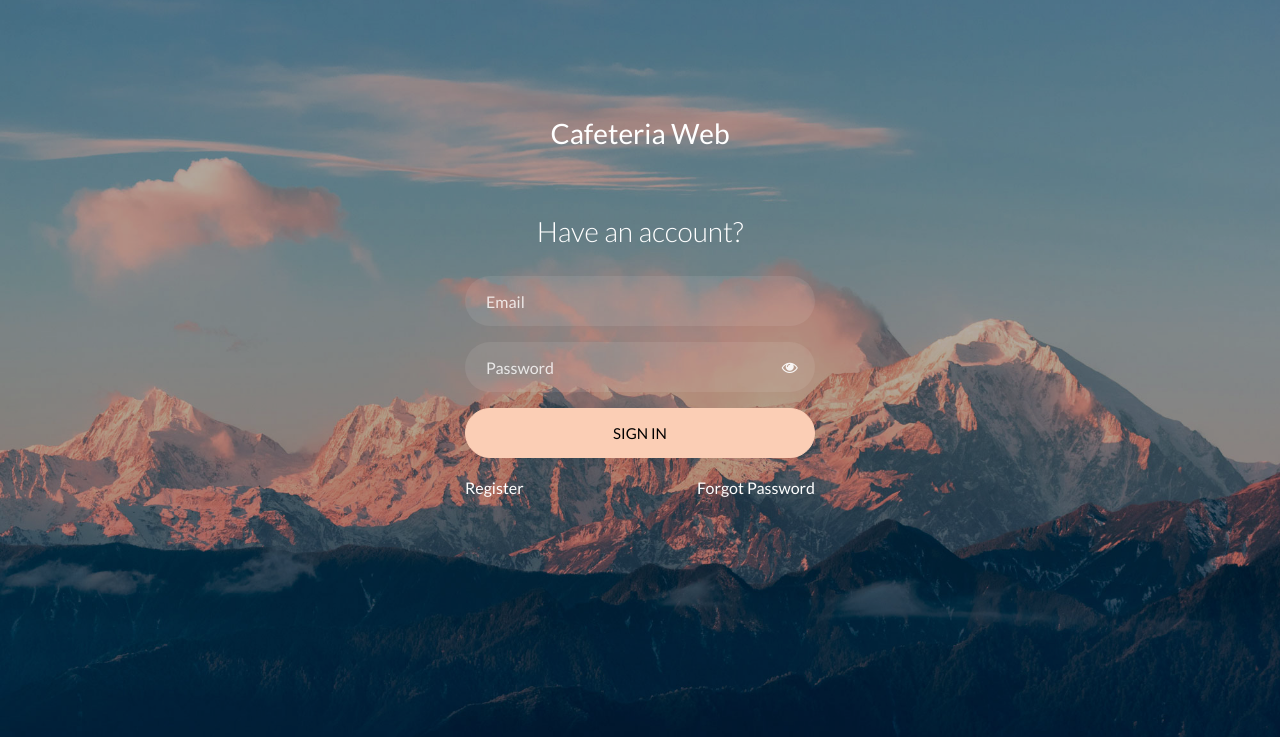
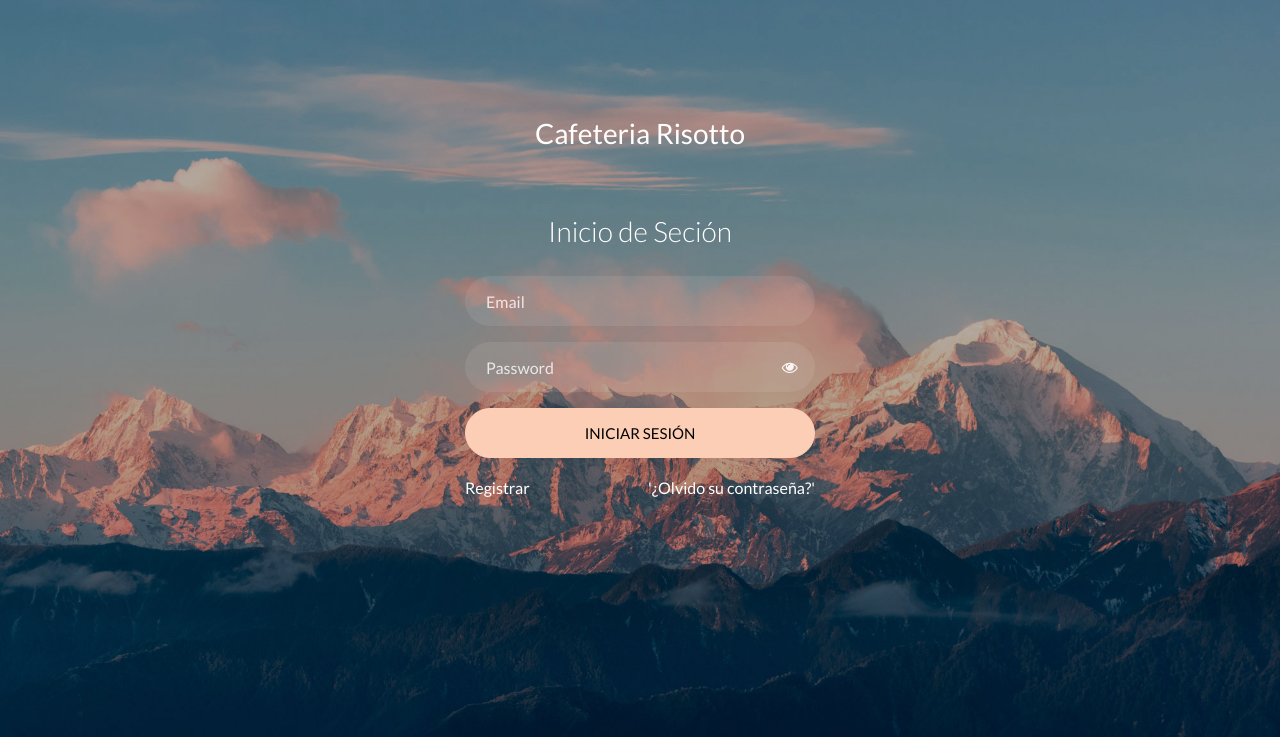
Before and after one commit to Msanabria2411/AMBWEBSabados, a PHP site: page /Login.php in a window 1280 px wide. Shown: the top 737 px of the page. Run offline with PHP 8.4, Linux system fonts and the light colour scheme.

Commit message:
dasd
asdas

```diff
--- a/Login.php
+++ b/Login.php
@@ -28,13 +28,13 @@
 		<div class="container">
 			<div class="row justify-content-center">
 				<div class="col-md-6 text-center mb-5">
-					<h2 class="heading-section">Cafeteria Web</h2>
+					<h2 class="heading-section">Cafeteria Risotto</h2>
 				</div>
 			</div>
 			<div class="row justify-content-center">
 				<div class="col-md-6 col-lg-4">
 					<div class="login-wrap p-0">
-		      	<h3 class="mb-4 text-center">Have an account?</h3>
+		      	<h3 class="mb-4 text-center">Inicio de Seción</h3>
 		      	<!-- <form action="#" class="signin-form"> -->
 				  <!-- Verificar si esta bien esto -->
 				  <form action="php/login_usuario_be.php" method="POST" class="formulario__login">
@@ -47,16 +47,16 @@
 	              <span toggle="#password-field" class="fa fa-fw fa-eye field-icon toggle-password"></span>
 	            </div>
 	            <div class="form-group">
-	            	<button type="submit" class="form-control btn btn-primary submit px-3">Sign In</button>
+	            	<button type="submit" class="form-control btn btn-primary submit px-3">Iniciar Sesión</button>
 	            </div>
 	            <div class="form-group d-md-flex">
 	            	<div class="w-50">
 		            	<div class="w-50 text-md-left">
-							<a href="Registro.php" style="color: #fff">Register</a>
+							<a href="Registro.php" style="color: #fff">Registrar</a>
 						</div>
 								</div>
 								<div class="w-50 text-md-right">
-									<a href="RecuperarContraseña.php" style="color: #fff">Forgot Password</a>
+									<a href="RecuperarContraseña.php" style="color: #fff">'¿Olvido su contraseña?'</a>
 								</div>
 	            </div>
 	          </form>
--- a/RecuperarContraseña.php
+++ b/RecuperarContraseña.php
@@ -26,7 +26,7 @@
 		<div class="container">
 			<div class="row justify-content-center">
 				<div class="col-md-6 text-center mb-5">
-					<h2 class="heading-section">Cafeteria Web</h2>
+					<h2 class="heading-section">Cafeteria Risotto</h2>
 				</div>
 			</div>
 			<div class="row justify-content-center">
--- a/Registro.php
+++ b/Registro.php
@@ -27,7 +27,7 @@
 		<div class="container">
 			<div class="row justify-content-center">
 				<div class="col-md-6 text-center mb-5">
-					<h2  class="heading-section" >Cafeteria Web</h2>
+					<h2  class="heading-section" >Cafeteria Risotto</h2>
 				</div>
 			</div>
 			<div class="row justify-content-center">
@@ -60,7 +60,7 @@
                 </div>
 
 	            <div class="form-group">
-	            	<button type="submit" class="form-control btn btn-primary submit px-3">Register</button>
+	            	<button type="submit" class="form-control btn btn-primary submit px-3">Registrar</button>
 	            </div>
 
 	            <div class="form-group d-md-flex">
```
